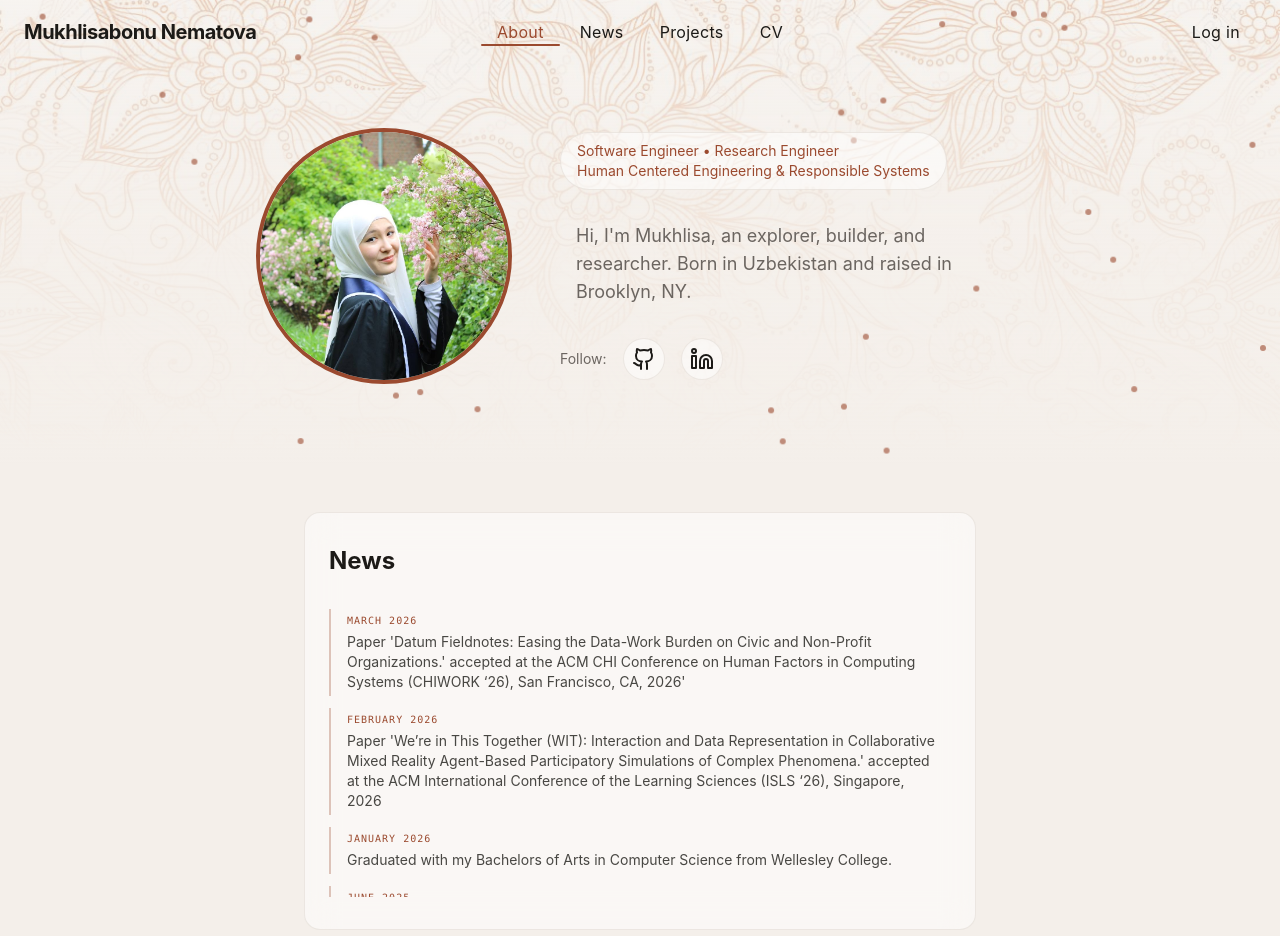
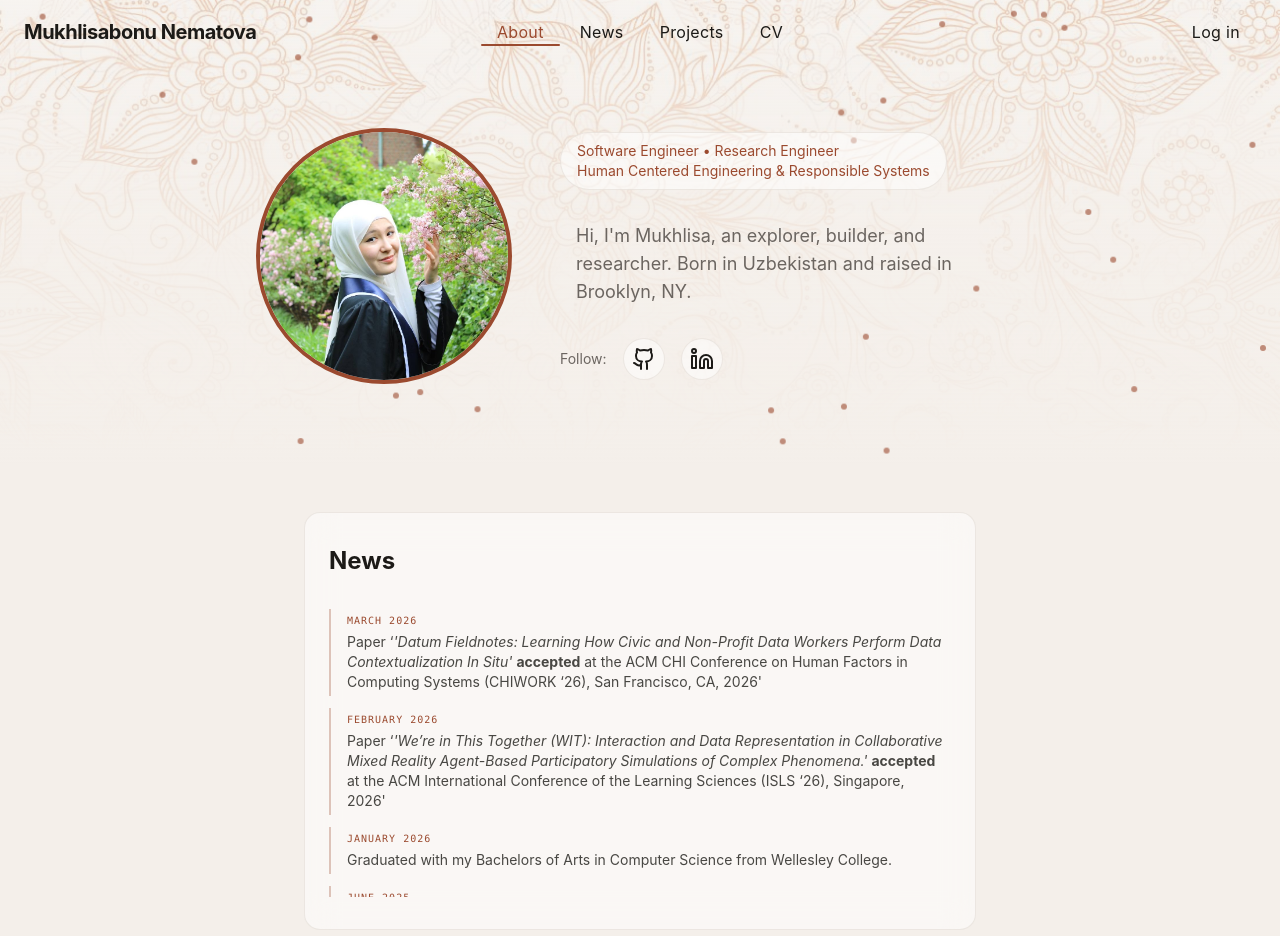
Before and after one commit to mukhlisanematova/mukhlisanematova.github.io, a React (Vite) app: page / in a window 1280 px wide. Shown: the top 936 px of the page. Built offline with nearby package versions, Linux system fonts and the light colour scheme.

Commit message:
fixed descriptions and details!

```diff
--- a/src/sections/News.jsx
+++ b/src/sections/News.jsx
@@ -1,14 +1,16 @@
 export const News = () => {
     const newsItems = [
-        { date: "March 2026", dateTime: "2025-09", text: "Paper 'Datum Fieldnotes: Easing the Data-Work Burden on Civic and Non-Profit Organizations.' accepted at the ACM CHI Conference on Human Factors in Computing Systems (CHIWORK ‘26), San Francisco, CA, 2026' "},
-        { date: "February 2026", dateTime: "2026-02", text: "Paper 'We’re in This Together (WIT): Interaction and Data Representation in Collaborative Mixed Reality Agent-Based Participatory Simulations of Complex Phenomena.' accepted at the ACM International Conference of the Learning Sciences (ISLS ‘26), Singapore, 2026" },
+        { date: "March 2026", dateTime: "2025-09", text: <>Paper ‘<em>'Datum Fieldnotes: Learning How Civic and Non-Profit Data Workers Perform Data Contextualization In Situ'</em> <strong>accepted</strong> at the ACM CHI Conference on Human Factors in Computing Systems (CHIWORK ‘26), San Francisco, CA, 2026'</>},
+        { date: "February 2026", dateTime: "2026-02", text:  <>Paper ‘<em>'We’re in This Together (WIT): Interaction and Data Representation in Collaborative Mixed Reality Agent-Based Participatory Simulations of Complex Phenomena.'</em> <strong> accepted </strong> at the ACM International Conference of the Learning Sciences (ISLS ‘26), Singapore, 2026'</> },
         { date: "January 2026", dateTime: "2026-01", text: "Graduated with my Bachelors of Arts in Computer Science from Wellesley College." },
         { date: "June 2025", dateTime: "2025-07", text: "Joined the MIT Scheller Teacher Education Lab as an XR engineer!" },
         { date: "April 2025", dateTime: "2025-04", text: "Presented REU and paper on Datum Fieldnotes at Wellesley's 29th Ruhlman Conference."},
-        { date: "March 2025", dateTime: "2025-03", text: "Paper 'Datum Fieldnotes: Easing the Data-Work Burden on Civic and Non-Profit Organizations.' accepted at the ACM CHI Conference on Human Factors in Computing Systems (CHI ‘25), Yokohama, Japan, 2025' "},
+        { date: "March 2025", dateTime: "2025-03", text: <>Paper ‘<em>Datum Fieldnotes: Easing the Data-Work Burden on Civic and Non-Profit Organizations.</em>’ <strong>accepted</strong> at the ACM CHI Conference on Human Factors in Computing Systems (CHI ‘25), Yokohama, Japan, 2025’</> },
         { date: "June 2024", dateTime: "2024-06", text: "Started REU at Georgia Tech's Data Works, under mentorship of Professor Betsy DiSalvo and Annabel Rothschild!" },
         { date: "August 2023", dateTime: "2023-08", text: "Transferred and started first semester as a Junior at Wellesley College." },
-        { date: "June 2023", dateTime: "2023-06", text: "Graduated with my Associate of Science (A.S) in Computer Science from Borough of Manhattan Community College." },
+        { date: "June 2023", dateTime: "2023-06", text: "Graduated with my Associate of Science (A.S) in Computer Science (Honors) from Borough of Manhattan Community College." },
+        { date: "March 2023", dateTime: "", text: "Accepted as semi-finalist for Jack Kent Cooke Undergraduate Transfer Scholarship, awarded to high-achieving community college students transferring to 4-year institutions." },
+
     ];
 
     return (
```
